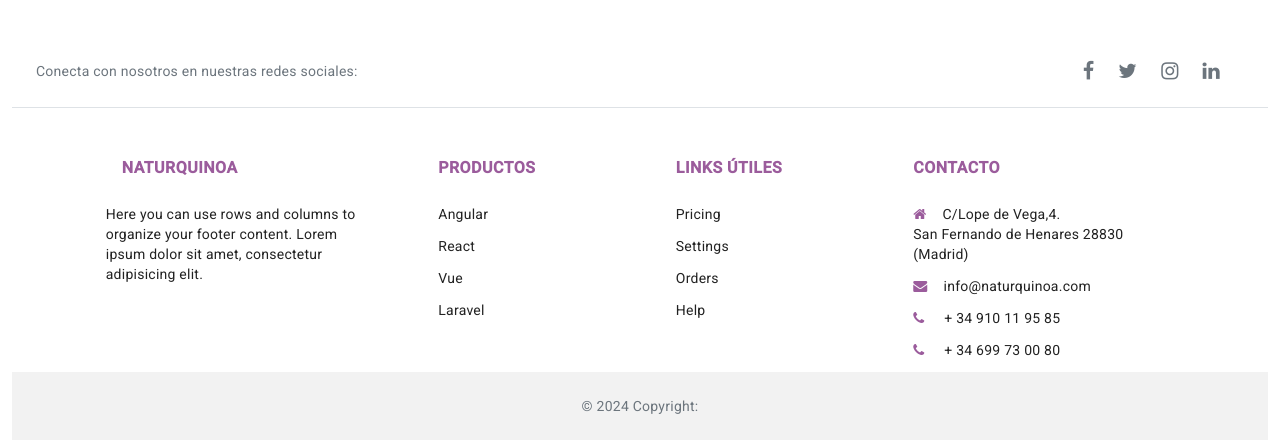
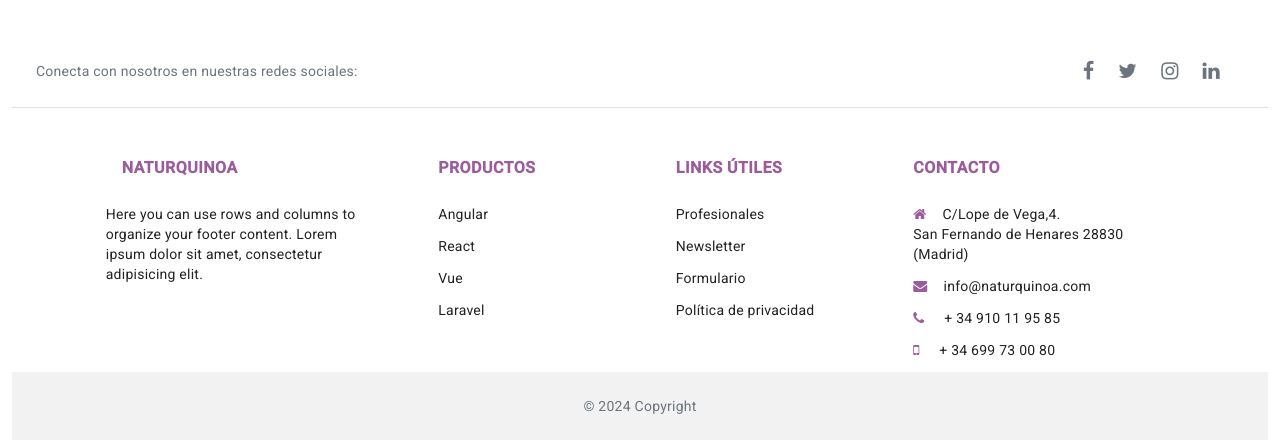
Before and after one commit to kouski/naturquinoa, an Angular app: page / in a window 1280 px wide. Shown: the part 859-1299 px from the top of the page. Built offline with nearby package versions, Linux system fonts and the light colour scheme.

Commit message:
Conectar links utiles

```diff
--- a/src/app/app.component.html
+++ b/src/app/app.component.html
@@ -108,16 +108,16 @@
              links útiles
           </h4>
           <p>
-            <a href="#!" class="text-reset">Pricing</a>
+            <a href="https://naturquinoa.com/productos/" class="text-reset" target="_blank">Profesionales</a>
           </p>
           <p>
-            <a href="#!" class="text-reset">Settings</a>
+            <a href="https://naturquinoa.com/contacto/#news" class="text-reset" target="_blank">Newsletter</a>
           </p>
           <p>
-            <a href="#!" class="text-reset">Orders</a>
+            <a href="https://naturquinoa.com/contacto/" class="text-reset" target="_blank">Formulario</a>
           </p>
           <p>
-            <a href="#!" class="text-reset">Help</a>
+            <a href="https://naturquinoa.com/politica-de-privacidad/" class="text-reset" target="_blank">Política de privacidad</a>
           </p>
         </div>
         <!-- Grid column -->
@@ -133,7 +133,7 @@
              <a id="email" href="mailto:info@naturquinoa.com">info&#64;naturquinoa.com</a>
           </p>
           <p><i class="fa fa-phone me-3" style="color:#9B5C9C;"></i> + 34 910 11 95 85</p>
-          <p><i class="fa fa-phone me-3" style="color:#9B5C9C;"></i> + 34 699 73 00 80</p>
+          <p><i class="fa fa-mobile me-3" style="color:#9B5C9C;"></i> + 34 699 73 00 80</p>
         </div>
         <!-- Grid column -->
       </div>
@@ -144,7 +144,7 @@
 
   <!-- Copyright -->
   <div class="text-center p-4" style="background-color: rgba(0, 0, 0, 0.05);">
-    © 2024 Copyright:
+    © 2024 Copyright
   </div>
   <!-- Copyright -->
 </footer>
```
